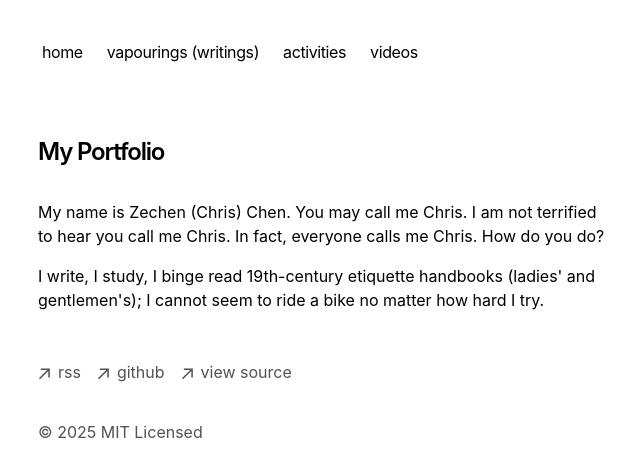
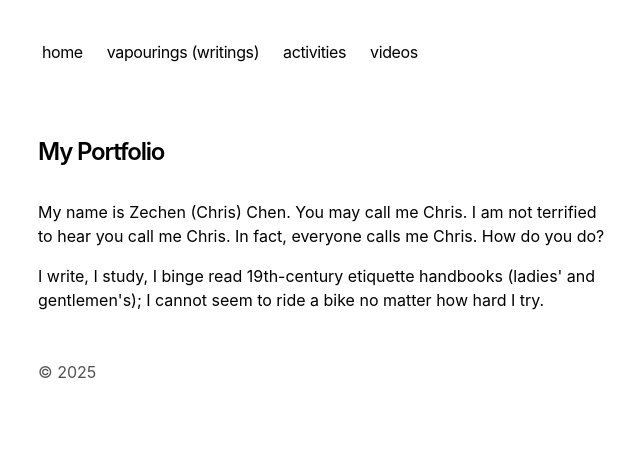
Before and after one commit to KnowsCount/logging-life, a Next.js app: page / in a window 1280 px wide. Shown: the top 476 px of the page, without its empty margins (314-954 px from the left). Built offline with nearby package versions, Linux system fonts and the light colour scheme.

Commit message:
remove footer content

```diff
--- a/app/components/footer.tsx
+++ b/app/components/footer.tsx
@@ -18,7 +18,7 @@ function ArrowIcon() {
 export default function Footer() {
   return (
     <footer className="mb-16">
-      <ul className="font-sm mt-8 flex flex-col space-x-0 space-y-2 text-neutral-600 md:flex-row md:space-x-4 md:space-y-0 dark:text-neutral-300">
+      {/* <ul className="font-sm mt-8 flex flex-col space-x-0 space-y-2 text-neutral-600 md:flex-row md:space-x-4 md:space-y-0 dark:text-neutral-300">
         <li>
           <a
             className="flex items-center transition-all hover:text-neutral-800 dark:hover:text-neutral-100"
@@ -35,26 +35,15 @@ export default function Footer() {
             className="flex items-center transition-all hover:text-neutral-800 dark:hover:text-neutral-100"
             rel="noopener noreferrer"
             target="_blank"
-            href="https://github.com/vercel/next.js"
+            href="https://github.com/KnowsCount/"
           >
             <ArrowIcon />
             <p className="ml-2 h-7">github</p>
           </a>
         </li>
-        <li>
-          <a
-            className="flex items-center transition-all hover:text-neutral-800 dark:hover:text-neutral-100"
-            rel="noopener noreferrer"
-            target="_blank"
-            href="https://vercel.com/templates/next.js/portfolio-starter-kit"
-          >
-            <ArrowIcon />
-            <p className="ml-2 h-7">view source</p>
-          </a>
-        </li>
-      </ul>
+      </ul> */}
       <p className="mt-8 text-neutral-600 dark:text-neutral-300">
-        © {new Date().getFullYear()} MIT Licensed
+        © {new Date().getFullYear()}
       </p>
     </footer>
   )
```
